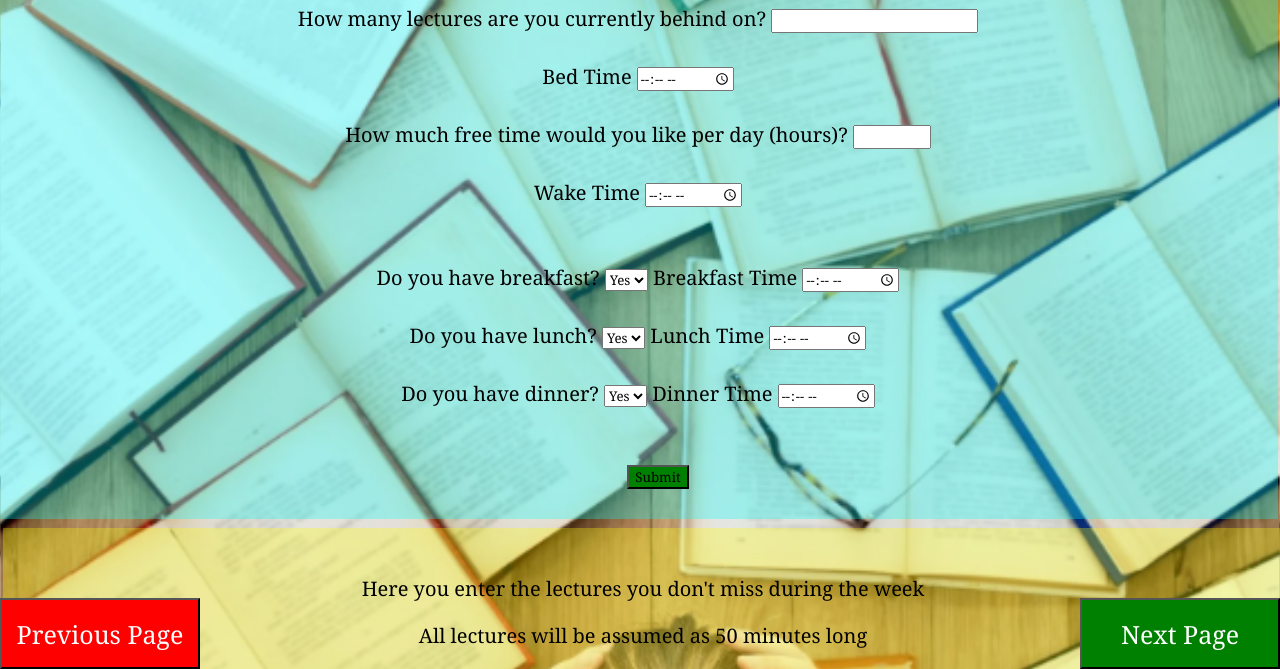
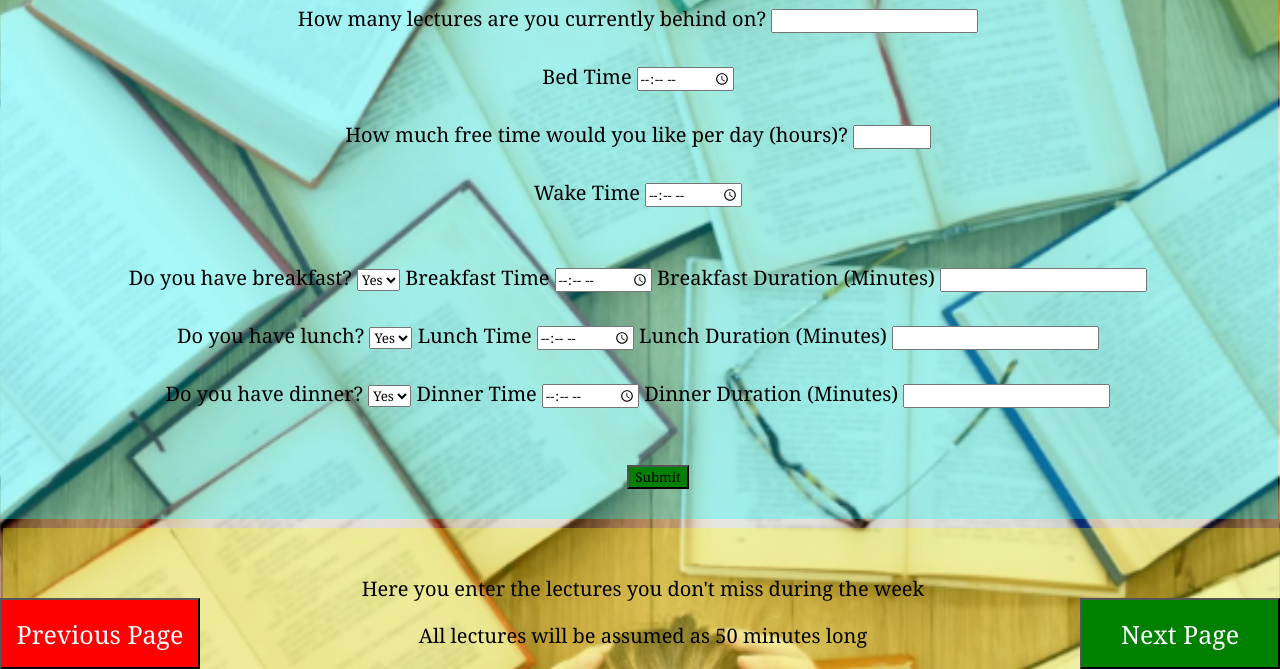
Before and after one commit to ethanprograms432/Lecture-Cram-Planner-v2.0, a website: page public/index.html in a window 1280 px wide. Both pictures are taken after a click on the button "Let's Begin!". Shown: the part 131-800 px from the top of the page. Drawn offline with Linux system fonts and the light colour scheme; no server answers.

Commit message:
Added ability to select custom breakfast, lunch, and dinner durations

```diff
--- a/public/index.html
+++ b/public/index.html
@@ -67,6 +67,9 @@
                     <label for="breakfast-time">Breakfast Time</label>
                     <input type="time" id="breakfast-time" name="breakfast-time">
 
+                    <label for="breakfast-duration">Breakfast Duration (Minutes)</label>
+                    <input type="number" id="breakfast-duration" name="breakfast-duration">
+
                 </div>
 
                 <div id="lunch">
@@ -78,6 +81,9 @@
 
                     <label for="lunch-time">Lunch Time</label>
                     <input type="time" id="lunch-time" name="lunch-time">
+
+                    <label for="lunch-duration">Lunch Duration (Minutes)</label>
+                    <input type="number" id="lunch-duration" name="lunch-duration">
 
                 </div>
 
@@ -91,6 +97,9 @@
 
                     <label for="dinner-time">Dinner Time</label>
                     <input type="time" id="dinner-time" name="dinner-time">
+
+                    <label for="dinner-duration">Dinner Duration (Minutes)</label>
+                    <input type="number" id="dinner-duration" name="dinner-duration">
 
                 </div>
 
--- a/public/index.js
+++ b/public/index.js
@@ -1079,7 +1079,6 @@ function generateHash() {
 
   }
 
-  console.log(currHash)
   return currHash
 }
 
```
Also changed, not shown: activities.js (+7 -3 lines).
